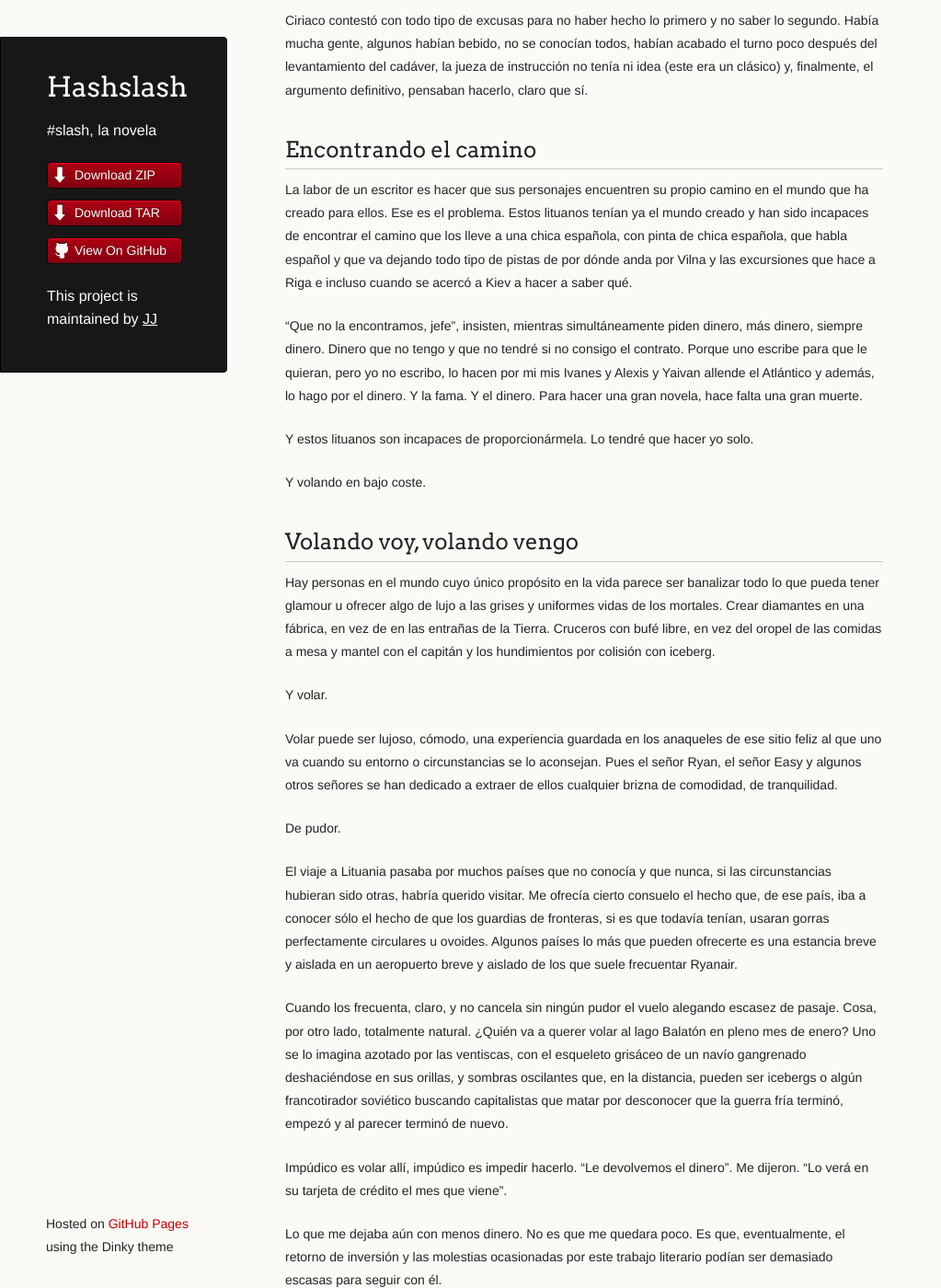
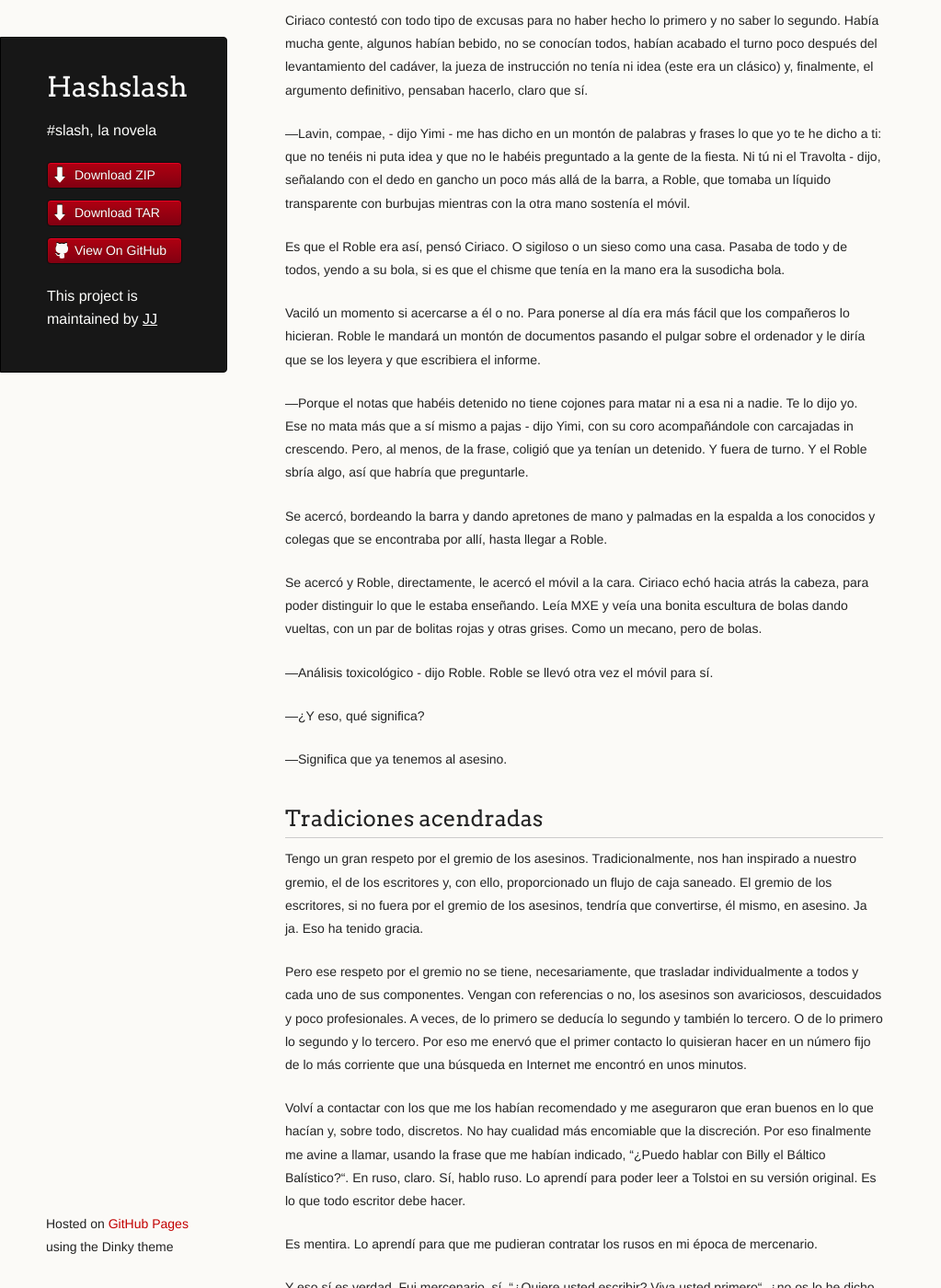
Before and after one commit to JJ/HashSlash, a Jekyll site: the page built from texto/HashSlash.md, in a window 1280 px wide and 1400 px high, scrolled down 43642 px. Shown: the whole window at 92% size, without its empty margins (0-1023 px from the left). Built offline with Jekyll 4.4.1, drawn with Linux system fonts in a browser that asks for light colours; some of the changed text lies outside the part shown.

Commit message:
Sync texto/HashSlash.md from master to gh-pages

```diff
--- a/texto/HashSlash.md
+++ b/texto/HashSlash.md
@@ -1742,7 +1742,7 @@ cuadrado, plateado, con un preservativo. Roble lo abrió y sacó de él
 un objeto brillante, cromado, que al desenrollarse y ponerse en el
 miembro se convirtió en una escultura fálica metálica. Y con LEDs.
 
-— Piezoeléctricos - dijo ella.
+—Piezoeléctricos - dijo ella.
 
 ## Despertar
 
@@ -2185,10 +2185,79 @@ levantamiento del cadáver, la jueza de instrucción no tenía ni idea
 (este era un clásico) y, finalmente, el argumento definitivo, pensaban
 hacerlo, claro que sí.
 
-
-
-
-
+—Lavin, compae, - dijo Yimi - me has dicho en un montón de palabras y
+frases lo que yo te he dicho a ti: que no tenéis ni puta idea y que no
+le habéis preguntado a la gente de la fiesta. Ni tú ni el Travolta -
+dijo, señalando con el dedo en gancho un poco más allá de la barra, a
+Roble, que tomaba un líquido transparente con burbujas mientras con la
+otra mano sostenía el móvil.
+
+Es que el Roble era así, pensó Ciriaco. O sigiloso o un sieso como una
+casa. Pasaba de todo y de todos, yendo a su bola, si es que el chisme
+que tenía en la mano era la susodicha bola.
+
+Vaciló un momento si acercarse a él o no. Para ponerse al día era más
+fácil que los compañeros lo hicieran. Roble le mandará un montón de
+documentos pasando el pulgar sobre el ordenador y le diría que se los
+leyera y que escribiera el informe.
+
+—Porque el notas que habéis detenido no tiene cojones para matar ni a
+esa ni a nadie. Te lo dijo yo. Ese no mata más que a sí mismo a
+pajas - dijo Yimi, con su coro acompañándole con carcajadas in
+crescendo. Pero, al menos, de la frase, coligió que ya tenían un
+detenido. Y fuera de turno. Y el Roble sbría algo, así que habría que
+preguntarle.
+
+Se acercó, bordeando la barra y dando apretones de mano y palmadas en
+la espalda a los conocidos y colegas que se encontraba por allí, hasta
+llegar a Roble.
+
+Se acercó y Roble, directamente, le acercó el móvil a la cara. Ciriaco
+echó hacia atrás la cabeza, para poder distinguir lo que le estaba
+enseñando. Leía MXE y veía una bonita escultura de bolas dando
+vueltas, con un par de bolitas rojas y otras grises. Como un mecano,
+pero de bolas.
+
+—Análisis toxicológico - dijo Roble. Roble se llevó otra vez el móvil
+para sí.
+
+—¿Y eso, qué significa?
+
+—Significa que ya tenemos al asesino.
+
+## Tradiciones acendradas
+
+Tengo un gran respeto por el gremio de los asesinos. Tradicionalmente,
+nos han inspirado a nuestro gremio, el de los escritores y, con ello,
+proporcionado un flujo de caja saneado. El gremio de los escritores,
+si no fuera por el gremio de los asesinos, tendría que convertirse, él
+mismo, en asesino. Ja ja. Eso ha tenido gracia.
+
+Pero ese respeto por el gremio no se tiene, necesariamente, que
+trasladar individualmente a todos y cada uno de sus
+componentes. Vengan con referencias o no, los asesinos son
+avariciosos, descuidados y poco profesionales. A veces, de lo primero
+se deducía lo segundo y también lo tercero. O de lo primero lo segundo
+y lo tercero. Por eso me enervó que el primer contacto lo quisieran
+hacer en un número fijo de lo más corriente que una búsqueda en
+Internet me encontró en unos minutos.
+
+Volví a contactar con los que me los habían recomendado y me
+aseguraron que eran buenos en lo que hacían y, sobre todo,
+discretos. No hay cualidad más encomiable que la discreción. Por eso
+finalmente me avine a llamar, usando la frase que me habían indicado,
+“¿Puedo hablar con Billy el Báltico Balístico?“. En ruso, claro. Sí,
+hablo ruso. Lo aprendí para poder leer a Tolstoi en su versión
+original. Es lo que todo escritor debe hacer.
+
+Es mentira. Lo aprendí para que me pudieran contratar los rusos en mi
+época de mercenario.
+
+Y eso sí es verdad. Fui mercenario, sí. “¿Quiere usted escribir? Viva
+usted primero“, ¿no os lo he dicho antes? ¿Es que no leéis? No, no
+debéis leer mucho, porque si no no compraríais la bazofia que me
+escriben mis amanuenses fantasmas y residentes en países
+hispanoablantes.
 
 
 
```
